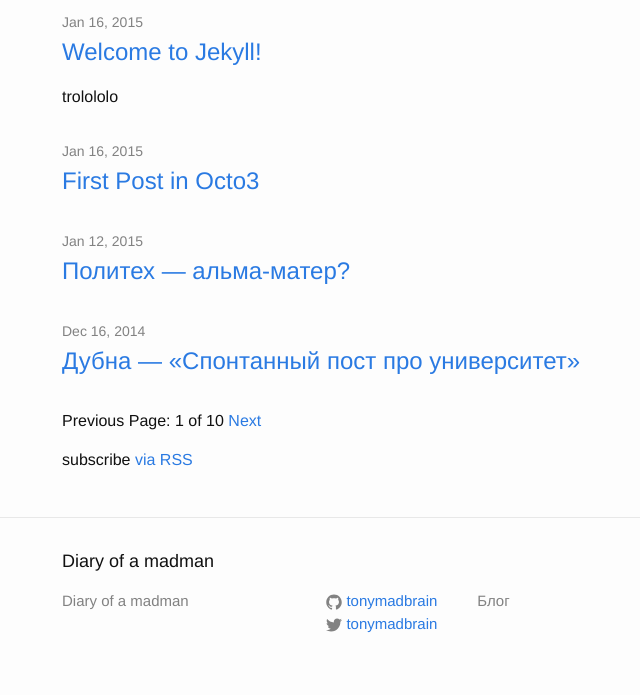
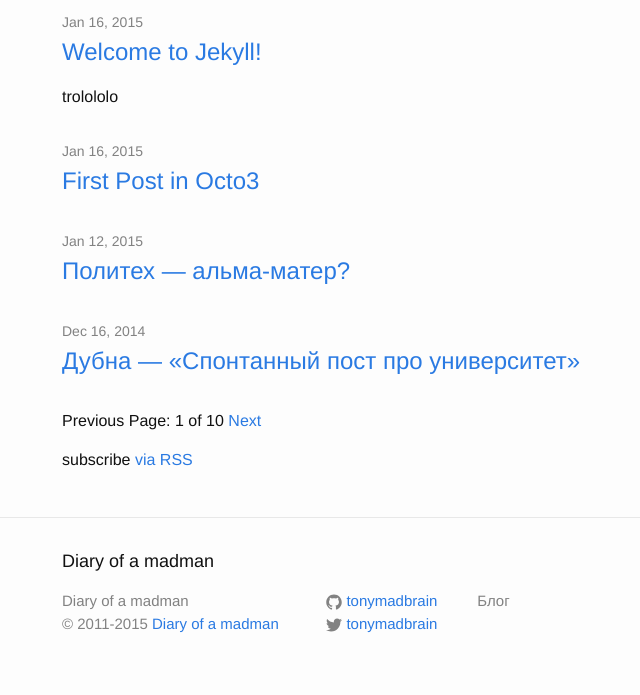
Before and after one commit to tonymadbrain/tonymadbrain.github.io, a Jekyll site: the page built from index.html, in a window 1280 px wide. Shown: the part 487-1182 px from the top of the page, without its empty margins (208-848 px from the left). Built offline with Jekyll 4.4.1, drawn with Linux system fonts in a browser that asks for light colours; the list of posts is cut into pages by our own code.

Commit message:
add copyright

```diff
--- a/_includes/footer.html
+++ b/_includes/footer.html
@@ -8,7 +8,7 @@
       <div class="footer-col  footer-col-1">
         <ul class="contact-list">
           <li>{{ site.title }}</li>
-          <li><a href="mailto:{{ site.email }}">{{ site.email }}</a></li>
+          <li>© 2011-2015 <a href="https://doam.ru/" title="Diary of a madman">Diary of a madman</a></li>
         </ul>
       </div>
 
```
